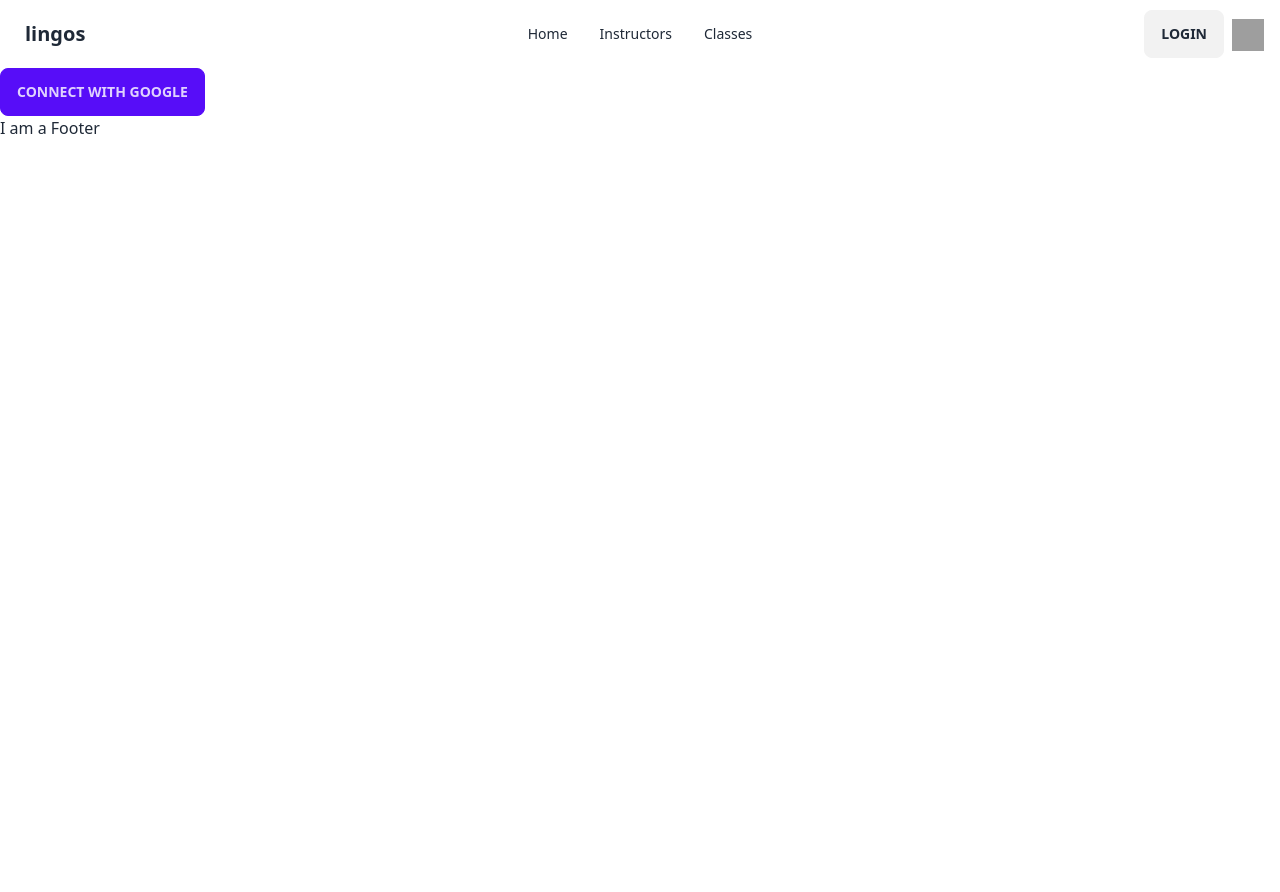
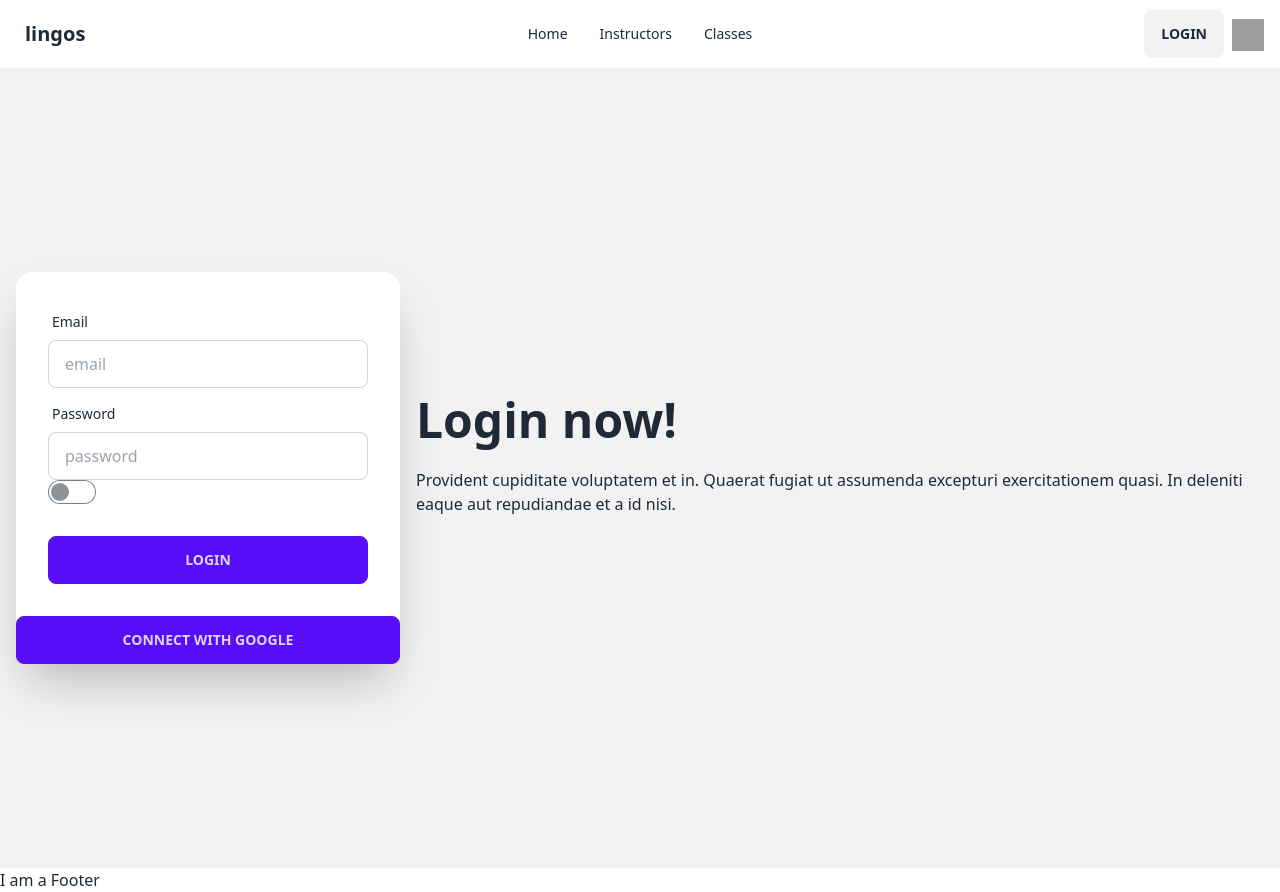
Before and after one commit to designwithashik/lingos-client, a React (Vite) app: page /login in a window 1280 px wide. Before the commit the page ends 800 px from the top, so only its background shows below. Built offline with nearby package versions, Linux system fonts and the light colour scheme; no server answers; grey boxes are pictures that could not be loaded.

Commit message:
Login Page WIth Password Toggle Feature Added

```diff
--- a/src/pages/Authentication/Login.jsx
+++ b/src/pages/Authentication/Login.jsx
@@ -1,7 +1,25 @@
 import useAuth from "../../hooks/useAuth";
+import { useState } from "react";
+import { useForm } from "react-hook-form";
+const Login = () => {
+    const { googleLogin, emailLogin } = useAuth();
 
-const Login = () => {
-    const { googleLogin } = useAuth();
+    const { register, handleSubmit, formState: { errors } } = useForm();
+    const [error, setError] = useState('')
+    const [toggle, setToggle] = useState(false)
+    const handleToggle = () => {
+        setToggle(!toggle)
+    }
+
+    const onSubmit = data => {
+        setError('')
+
+        console.log(data);
+        emailLogin(data.email, data.password)
+            .catch(error => setError(error.message))
+    }
+
+
     const handleGoogleLogIn = () => {
         googleLogin()
             .then(res => console.log(res.user))
@@ -9,7 +27,45 @@ const Login = () => {
     }
     return (
         <div>
-            <button onClick={handleGoogleLogIn} className="btn btn-primary">Connect with google</button>
+            <div className="hero min-h-screen bg-base-200">
+  <div className="hero-content flex-col lg:flex-row-reverse">
+    <div className="text-center lg:text-left">
+      <h1 className="text-5xl font-bold">Login now!</h1>
+      <p className="py-6">Provident cupiditate voluptatem et in. Quaerat fugiat ut assumenda excepturi exercitationem quasi. In deleniti eaque aut repudiandae et a id nisi.</p>
+    </div>
+    <div className="card flex-shrink-0 w-full max-w-sm shadow-2xl bg-base-100">
+                        <form className="card-body" onSubmit={handleSubmit(onSubmit)}>
+        <div className="form-control">
+          <label className="label">
+            <span className="label-text">Email</span>
+          </label>
+                                <input type="email" placeholder="email" className="input input-bordered"
+                                    {...register("email", { required: true })} />
+        </div>
+        <div className="form-control">
+          <label className="label">
+            <span className="label-text">Password</span>
+          </label>
+                                <input type={toggle ? 'text' : 'password'} placeholder="password" className="input input-bordered" {...register("password", { required: true })} />
+
+                                <input onClick={handleToggle} type="checkbox" className="toggle toggle-info"  />
+
+                            </div>
+                            {/**TODO: Empty Login Validation */}
+                            {/* {errors.password || errors.email? setError('Please Fill Up'): setError('')} */}
+                            {error && <p className="text-red-500">{error}</p>}
+
+        <div className="form-control mt-6">
+                                <button type="submit" className="btn btn-primary">Login</button>
+
+                            </div>
+
+                        </form>
+                        <button onClick={handleGoogleLogIn} className="btn btn-primary">Connect with google</button>
+    </div>
+  </div>
+</div>
+
         </div>
     );
 };
--- a/src/providers/AuthProvider.jsx
+++ b/src/providers/AuthProvider.jsx
@@ -24,7 +24,7 @@ const AuthProvider = ({ children }) => {
     const emailSignUp = (email, password) => {
         return createUserWithEmailAndPassword(auth, email, password)
     }
-    const emailLogIn = (email, password) => {
+    const emailLogin = (email, password) => {
         return signInWithEmailAndPassword(auth, email, password)
     }
     useEffect(() => {
@@ -39,7 +39,7 @@ const AuthProvider = ({ children }) => {
     const authInfo = {
         googleLogin,
         emailSignUp,
-        emailLogIn,
+        emailLogin,
         user,
         loading,
         name,
```
